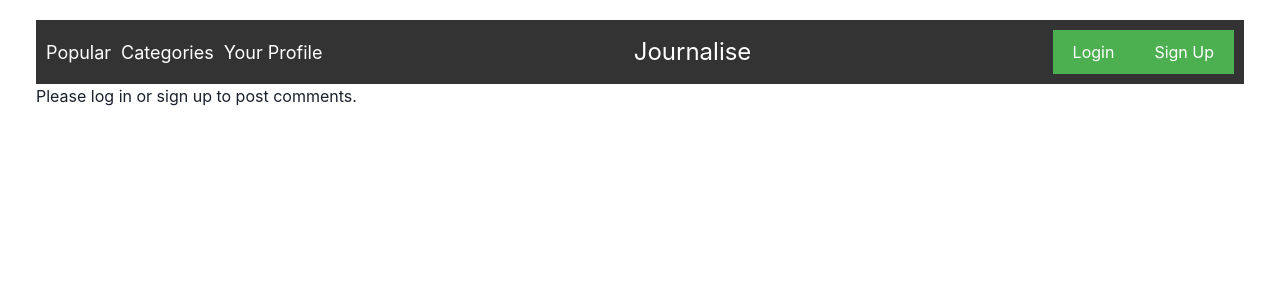
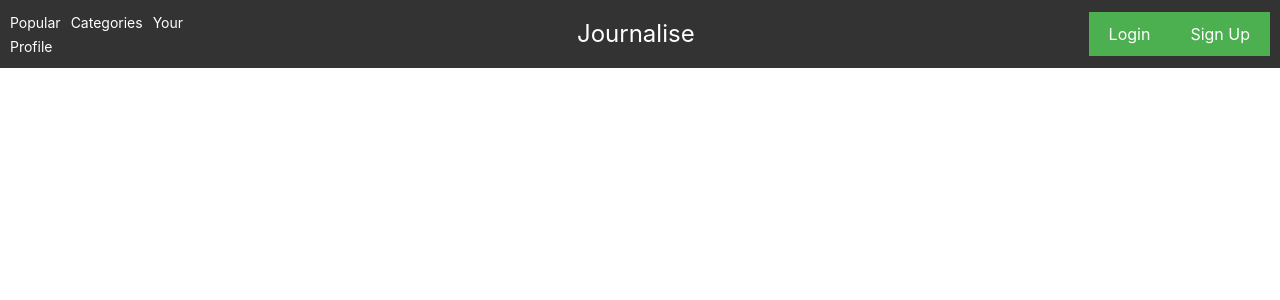
Before and after one commit to svensalyard/Journalise, a React (Vite) app in the folder client/: page / in a window 1280 px wide. Shown: the top 300 px of the page. Built offline with nearby package versions, Linux system fonts and the light colour scheme.

Commit message:
updated navbar

```diff
--- a/client/src/App.css
+++ b/client/src/App.css
@@ -6,6 +6,7 @@
 
 body {
   background-color: #474747; /* Grey background for the entire page */
+  margin: 0; /* Remove default margin */
 }
 
 .container {
@@ -21,8 +22,16 @@
   background-color: #333;
   color: white;
   padding: 10px;
-  margin: 0; /* Remove default margin */
   box-sizing: border-box; /* Include padding and border in width calculation */
+  position: fixed; /* Fix the navbar to the top */
+  width: 100%; /* Make the navbar extend the full width of the viewport */
+  top: 0; /* Position the navbar at the top of the viewport */
+  left: 0; /* Align the navbar to the left */
+  z-index: 999; /* Ensure the navbar appears above other content */
+}
+
+.navbar-left {
+  flex: 1; /* Take up remaining space */
 }
 
 .navbar-left ul {
@@ -39,7 +48,12 @@
 .navbar-left a {
   color: white;
   text-decoration: none;
-  font-size: 18px;
+  font-size: 14px;
+}
+
+.navbar-center {
+  text-align: center;
+  flex: 10;
 }
 
 .navbar-center h1 {
```
